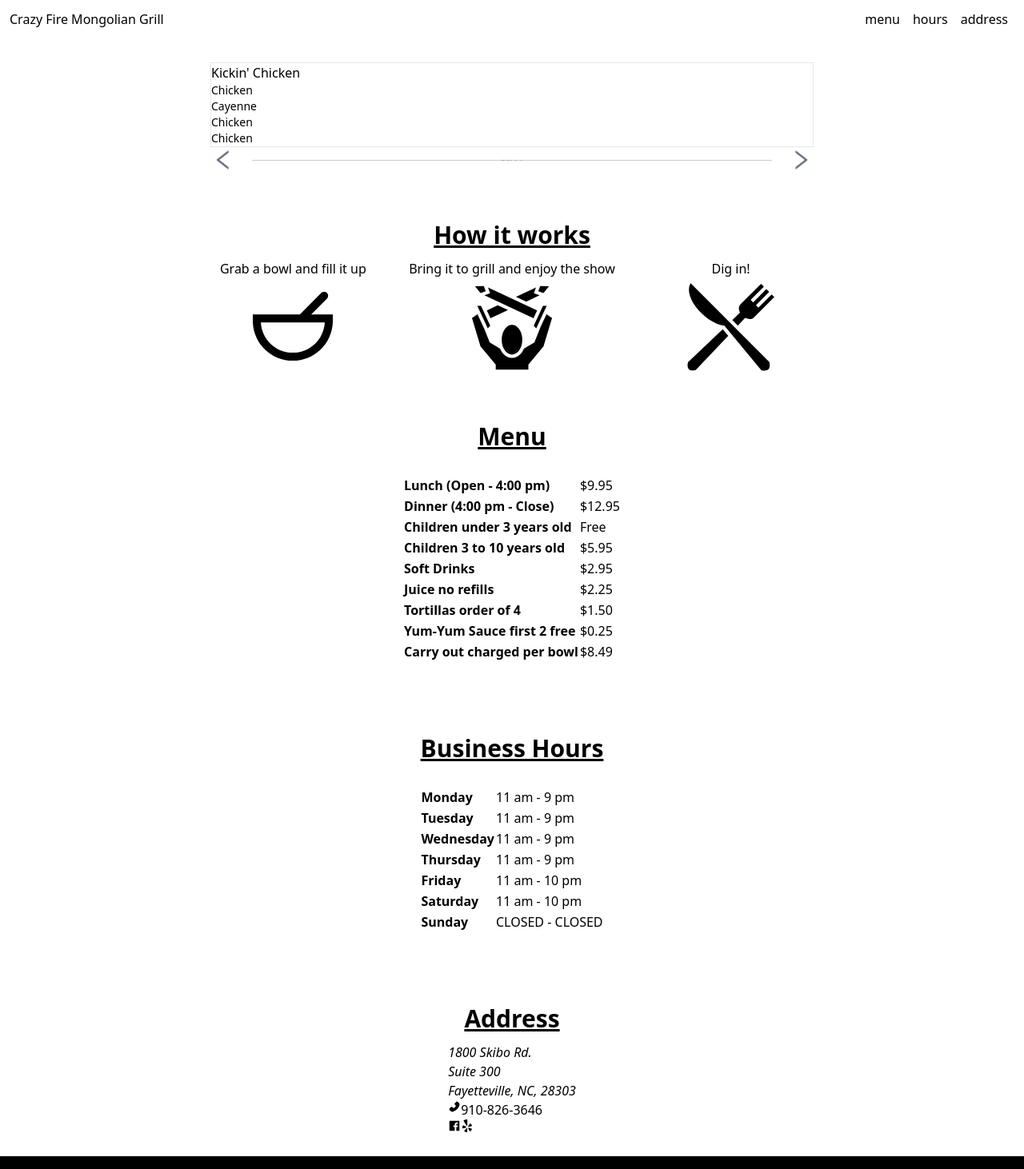
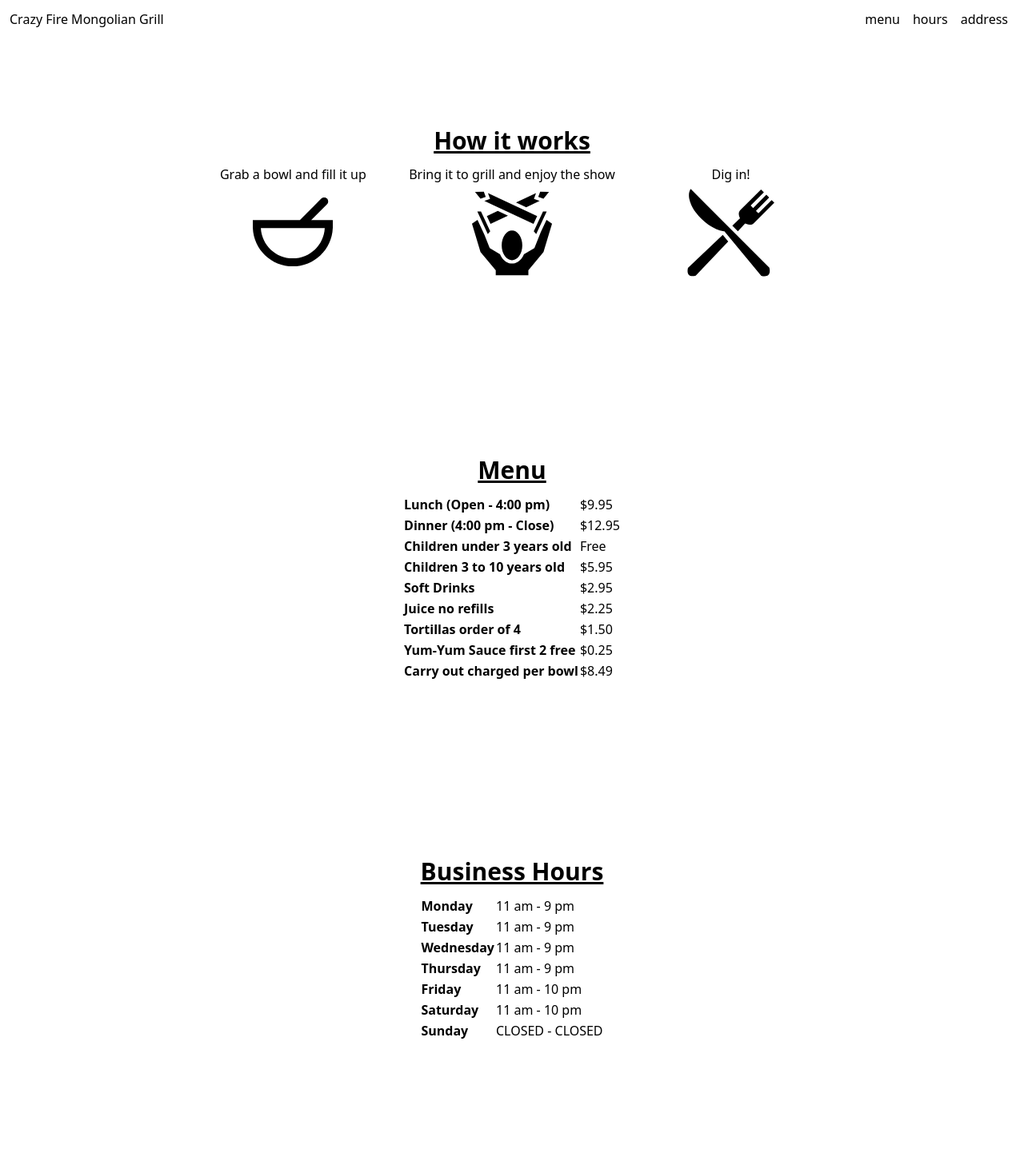
Before and after one commit to davidchanho/crazyfire2, a Next.js app: page / in a window 1280 px wide. Shown: the top 1462 px of the page at 80% size. Built offline with nearby package versions, Linux system fonts and the light colour scheme.

Commit message:
add padding to sections

```diff
--- a/components/address/index.tsx
+++ b/components/address/index.tsx
@@ -13,7 +13,7 @@
   } = useAppContext();
 
   return (
-    <Section id="address">
+    <Section>
       <SectionTitle>Address</SectionTitle>
       <address>
         <p>{street}</p>
@@ -26,14 +26,14 @@
         {" "}
         <AiFillPhone /> {phone}
       </a>
-      <div className="flex">
-        <a href={facebook} target="_blank" rel="noreferrer">
-          <AiFillFacebook aria-label="go to our Facebook page" />
-        </a>
-        <a href={yelp} target="_blank" rel="noreferrer">
-          <FaYelp aria-label="go to our Yelp page" />
-        </a>
-      </div>
+      <a href={facebook} target="_blank" rel="noreferrer" className='flex items-end'>
+        <AiFillFacebook aria-label="go to our Facebook page" size={32} />
+        Facebook
+      </a>
+      <a href={yelp} target="_blank" rel="noreferrer" className='flex items-end'>
+        <FaYelp aria-label="go to our Yelp page" size={32} />
+        Yelp
+      </a>
     </Section>
   );
 }
--- a/components/business-hours/index.tsx
+++ b/components/business-hours/index.tsx
@@ -8,7 +8,7 @@
   const { businessHours } = useAppContext();
 
   return (
-    <Section id='hours'>
+    <Section>
       <SectionTitle>Business Hours</SectionTitle>
       <table>
         <tbody>
--- a/components/hero/index.tsx
+++ b/components/hero/index.tsx
@@ -1,14 +1,7 @@
 import React from "react";
-import Carousel from "../carousel";
-import RecipeCard from "../recipe-card";
 
 function Hero() {
-  return (
-    <section>
-      <RecipeCard />
-      <Carousel />
-    </section>
-  );
+  return <section></section>;
 }
 
 export default Hero;
--- a/components/menu/index.tsx
+++ b/components/menu/index.tsx
@@ -4,7 +4,7 @@
 
 function Menu() {
   return (
-    <Section id="menu">
+    <Section>
       <SectionTitle>Menu</SectionTitle>
       <table>
         <tbody>
--- a/pages/index.tsx
+++ b/pages/index.tsx
@@ -1,18 +1,19 @@
 import React from "react";
-import Layout from "../components/shared/layout";
 import Address from "../components/address";
 import BusinessHours from "../components/business-hours";
-import Hero from "../components/hero";
 import HowItWorks from "../components/how-it-works";
 import Menu from "../components/menu";
+import Layout from "../components/shared/layout";
 
 export default function HomePage() {
   return (
     <Layout>
-      <Hero />
       <HowItWorks />
+      <div id="menu" />
       <Menu />
+      <div id="hours" />
       <BusinessHours />
+      <div id="address" />
       <Address />
     </Layout>
   );
--- a/styles/globals.scss
+++ b/styles/globals.scss
@@ -13,9 +13,14 @@
 
 section,
 table {
-  margin: 30px 0;
+padding: 110px 0;
 }
 
 th {
   text-align: left;
 }
+
+#menu {
+  display: block;
+  position: relative;
+}
```
